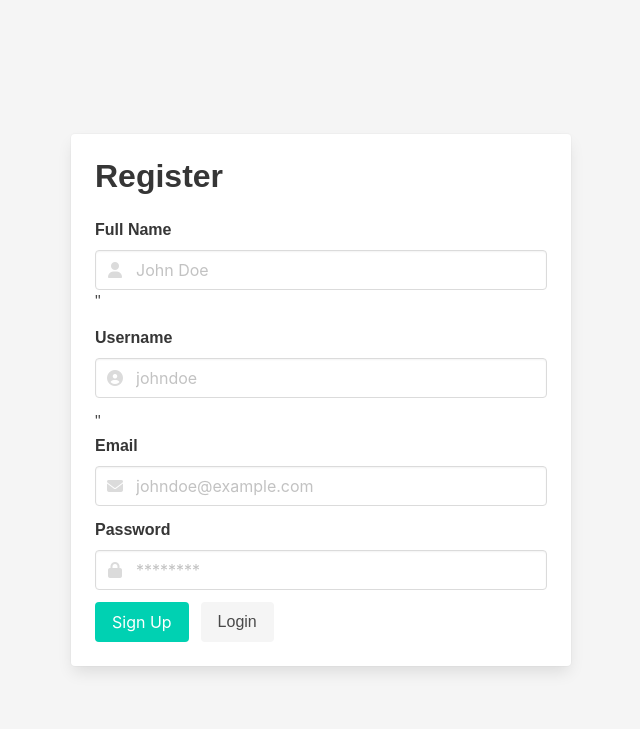
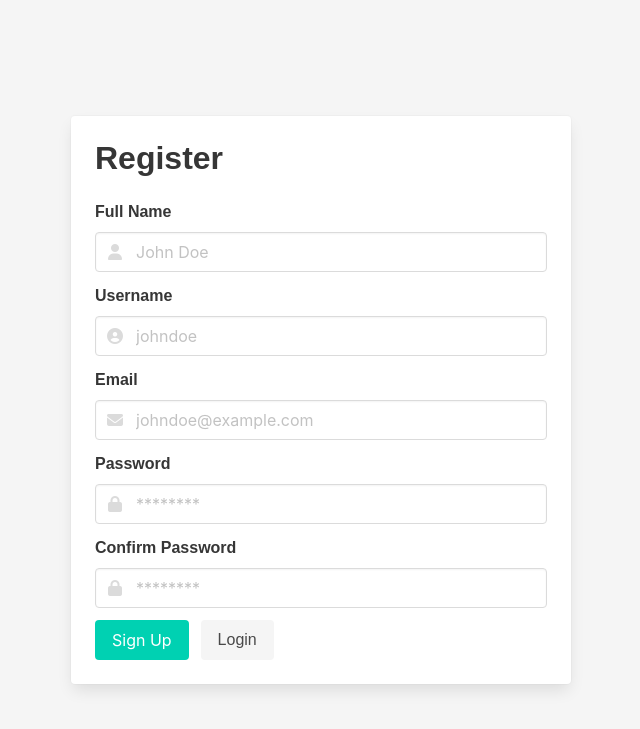
Before and after one commit to vvioled/simple-login-web, a PHP site: page /register.php in a window 1280 px wide. Shown: the top 729 px of the page, without its empty margins (319-959 px from the left). Run offline with PHP 8.4, Linux system fonts and the light colour scheme.

Commit message:
add chyange password feature and optimize code
Signed-off-by: Dwiky Rizky Ananditya <kyzsuki@gnuweeb.org>

```diff
--- a/public/edit_profile.php
+++ b/lib/edit_profile.php
@@ -1,4 +1,6 @@
 <?php
+
+require_once "../utilities.php";
 
 function bad_requests(): void
 {
@@ -78,7 +80,7 @@ if ($_SERVER["REQUEST_METHOD"] === "POST") {
         $file_ext = NULL;
     }
 
-    Utilities::update($_SESSION["user_id"], $fullname, $username, $email, $hashfile, $file_ext);
+    Utilities::update_profile($_SESSION["user_id"], $fullname, $username, $email, $hashfile, $file_ext);
     header("Location: profile.php");
     exit();
 }
--- a/public/register.php
+++ b/public/register.php
@@ -17,13 +17,12 @@ function bad_requests(): void
   exit();
 }
 
-$username_exist = false;
-$email_exist = false;
+$err = "";
 $register_success = false;
 
 if (isset($_POST['register'])) {
 
-  if (!Utilities::validate_string_input(["fullname", "username", "email", "password"])) {
+  if (!Utilities::validate_string_input(["fullname", "username", "email", "password", "password2"])) {
     bad_requests();
   }
 
@@ -31,10 +30,11 @@ if (isset($_POST['register'])) {
   $username = $_POST['username'];
   $email = $_POST['email'];
   $_password = $_POST['password'];
+  $_password2 = $_POST["password2"];
   $password = password_hash($_password, PASSWORD_BCRYPT);
 
   if (!filter_var($email, FILTER_VALIDATE_EMAIL)) {
-    bad_requests();
+    $err = "The email format is invalid";
   }
   if (!preg_match("/^[a-zA-Z ]+$/", $fullname)) {
     bad_requests();
@@ -43,26 +43,35 @@ if (isset($_POST['register'])) {
     bad_requests();
   }
   if (!Utilities::length_is_valid($username, 4)) {
-    bad_requests();
+    $err = "Username must be at least 4 characters long";
   }
-  if (!Utilities::length_is_valid($_password, 6)) {
-    bad_requests();
+  if (!Utilities::length_is_valid($_password, 8)) {
+    $err = "Password must be at least 8 characters long";
+    goto OUT;
+  }
+  if (!Utilities::length_is_valid($_password2, 8)) {
+    $err = "Confirm password must be at least 8 characters long";
+    goto OUT;
+  }
+  if ($_password2 !== $password) {
+    $err = "New password does not match with confirm password";
+    goto OUT;
   }
   if (Utilities::get_user_id_by_field("email", $email)) {
-    $email_exist = true;
-    goto out;
+    $err = "Email already exists";
+    goto OUT;
   }
   if (Utilities::get_user_id_by_field("username", $username)) {
-    $username_exist = true;
-    goto out;
+    $err = "Username already exits";
+    goto OUT;
   }
 
-  Utilities::store($fullname, $username, $email, $password);
+  Utilities::register($fullname, $username, $email, $password);
 
   $register_success = true;
 }
 
-out:
+OUT:
 
 ?>
 
@@ -98,6 +107,9 @@ out:
   <div class="card">
     <div class="card-content">
       <h1 class="title">Register</h1>
+      <?php if (!empty($err)) { ?>
+        <p class="has-text-danger has-text-centered"><?= $err ?></p>
+      <?php } ?>
       <?php if ($register_success) { ?>
         <p class="has-text-success has-text-centered">Registration Success</p>
       <?php } ?>
@@ -105,52 +117,48 @@ out:
         <div class="field">
           <label class="label">Full Name</label>
           <div class="control has-icons-left">
-            <input class="input" type="text" id="fullname" name="fullname" placeholder="John Doe" required />
+            <input class="input" type="text" name="fullname" placeholder="John Doe" required />
             <span class="icon is-small is-left">
               <i class="fas fa-user"></i>
-            </span>"
-            <p class="has-text-danger is-size-7 my-2 is-hidden"></p>
+            </span>
           </div>
         </div>
         <div class="field">
           <label class="label">Username</label>
-          <?php if ($username_exist) { ?>
-            <p class="has-text-danger is-size-7 my-2">
-              Username already exists.
-            </p>
-          <?php } ?>
           <div class="control has-icons-left">
-            <input class="input" type="text" id="username" name="username" placeholder="johndoe" required />
+            <input class="input" type="text" name="username" placeholder="johndoe" required />
             <span class="icon is-small is-left">
               <i class="fas fa-user-circle"></i>
             </span>
-            <p class="has-text-danger is-size-7 my-2 is-hidden"></p>
           </div>
         </div>
-        <div class="field">"
+        <div class="field">
           <label class="label">Email</label>
-          <?php if ($email_exist) { ?>
-            <p class="has-text-danger is-size-7 my-2">Email already exists.</p>
-          <?php } ?>
           <div class="control has-icons-left">
-            <input class="input" type="text" id="email" name="email" placeholder="johndoe@example.com" required />
+            <input class="input" type="text" name="email" placeholder="johndoe@example.com" required />
             <span class="icon is-small is-left">
               <i class="fas fa-envelope"></i>
             </span>
-            <p class="has-text-danger is-size-7 my-2 is-hidden"></p>
           </div>
         </div>
         <div class="field">
           <label class="label">Password</label>
           <div class="control has-icons-left">
-            <input class="input" type="password" id="password" name="password" placeholder="********" required />
+            <input class="input" type="password" name="password" placeholder="********" required />
             <span class="icon is-small is-left">
               <i class="fas fa-lock"></i>
             </span>
-            <p class="has-text-danger is-size-7 my-2 is-hidden"></p>
           </div>
         </div>
-
+        <div class="field">
+          <label class="label">Confirm Password</label>
+          <div class="control has-icons-left">
+            <input class="input" type="password" name="password2" placeholder="********" required />
+            <span class="icon is-small is-left">
+              <i class="fas fa-lock"></i>
+            </span>
+          </div>
+        </div>
         <div class="field is-grouped">
           <div class="control">
             <button name="register" class="button is-primary">Sign Up</button>
@@ -162,39 +170,6 @@ out:
       </form>
     </div>
   </div>
-  <script src="assets/js/zepto/zepto.min.js"></script>
-  <script>
-    const validateInput = (inputField, validationFn, errorMessage) => {
-      if (inputField.value.length === 0) {
-        $(inputField).removeClass("is-success").removeClass("is-danger").next().next().addClass("is-hidden");
-      } else if (!validationFn(inputField.value)) {
-        $(inputField).removeClass("is-success").addClass("is-danger").next().next().removeClass("is-hidden").text(`${inputField.value} ${errorMessage}`);
-      } else {
-        $(inputField).removeClass("is-danger").addClass("is-success").next().next().addClass("is-hidden");
-      }
-    };
-
-    const validateEmail = (email) => String(email).toLowerCase().match(/^(([^<>()[\]\\.,;:\s@"]+(\.[^<>()[\]\\.,;:\s@"]+)*)|(".+"))@((\[[0-9]{1,3}\.[0-9]{1,3}\.[0-9]{1,3}\.[0-9]{1,3}\])|(([a-zA-Z\-0-9]+\.)+[a-zA-Z]{2,}))$/);
-    const validateUsername = (username) => String(username).match(/^[a-zA-Z0-9\.\_]+$/);
-    const validateFullname = (fullname) => String(fullname).match(/^[a-zA-Z ]+$/);
-
-    $("#password, #username, #fullname, #email").on("input", function() {
-      switch (this.id) {
-        case "password":
-          validateInput(this, value => value.length >= 8, "Password must be at least 8 characters long.");
-          break;
-        case "username":
-          validateInput(this, validateUsername, "is an invalid username.");
-          break;
-        case "fullname":
-          validateInput(this, validateFullname, "is an invalid full name.");
-          break;
-        case "email":
-          validateInput(this, validateEmail, "is an invalid email.");
-          break;
-      }
-    });
-  </script>
 </body>
 
 </html>
--- a/utilities.php
+++ b/utilities.php
@@ -50,7 +50,7 @@ class Utilities
         return (int)$ret[0];
     }
 
-    public static function store(string $fullname, string $username, string $email, string $password): void
+    public static function register(string $fullname, string $username, string $email, string $password): void
     {
         global $pdo;
         $st = $pdo->prepare("INSERT INTO users (fullname, username, email, password) VALUES (:fullname, :username, :email, :password)");
@@ -62,16 +62,16 @@ class Utilities
         ]);
     }
 
-    public static function get(string $val, string $input): ?string
-    {
-        global $pdo;
-        $st = $pdo->prepare("SELECT $val FROM users WHERE username = :username OR email = :email LIMIT 1");
-        $st->execute(["username" => $input, "email" => $input]);
-        $fetch = $st->fetch();
-        return $fetch ? $fetch[$val] : null;
-    }
+    // public static function get(string $val, string $input): ?string
+    // {
+    //     global $pdo;
+    //     $st = $pdo->prepare("SELECT $val FROM users WHERE username = :username OR email = :email LIMIT 1");
+    //     $st->execute(["username" => $input, "email" => $input]);
+    //     $fetch = $st->fetch();
+    //     return $fetch ? $fetch[$val] : null;
+    // }
 
-    public static function update(string $id, string $fullname, string $username, string $email, ?string $filename, ?string $ext): bool
+    public static function update_profile(string $id, string $fullname, string $username, string $email, ?string $filename, ?string $ext): bool
     {
         global $pdo;
         $field = [
@@ -109,6 +109,8 @@ class Utilities
         } else {
             $ret["profile_image"] = bin2hex($ret["profile_image"]) . "." . $ret["ext"];
         }
+        $err = "Password dont match";
+
 
         return $ret;
     }
@@ -128,4 +130,35 @@ class Utilities
     {
         return strlen($input) >= $req;
     }
+    public static function verify_password(string $id, string $old_password, string $new_password, string $new_password2, &$err): bool
+    {
+        global $pdo;
+        $st = $pdo->prepare("SELECT password FROM users WHERE id = :id LIMIT 1");
+        $st->execute(["id" => $id]);
+        $ret = $st->fetch(PDO::FETCH_NUM);
+
+        if (!$ret) {
+            return false;
+        }
+
+        if (!password_verify($old_password, $ret[0])) {
+            $err = "The old password is wrong";
+            return false;
+        }
+        if ($new_password !== $new_password2) {
+            $err = "New password does not match with confirm password";
+            return false;
+        }
+
+        return true;
+    }
+    public static function update_password(string $id, string $new_password): bool
+    {
+        global $pdo;
+        $st = $pdo->prepare("UPDATE users SET password = :password WHERE id = :id LIMIT 1");
+        return $st->execute([
+            "password" => password_hash($new_password, PASSWORD_BCRYPT),
+            "id" => $id
+        ]);
+    }
 }
```
Also changed, not shown: lib/change_password.php (added, +75 -0 lines), public/login.php (+8 -28 lines), public/profile.php (+5 -2 lines), public/assets/js/zepto/zepto.min.js (deleted).
